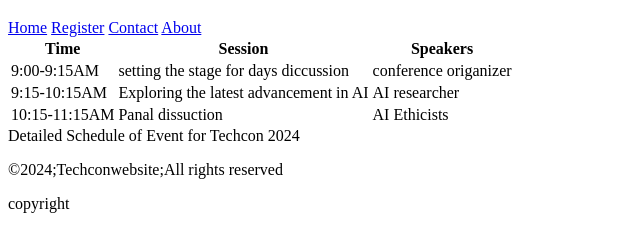
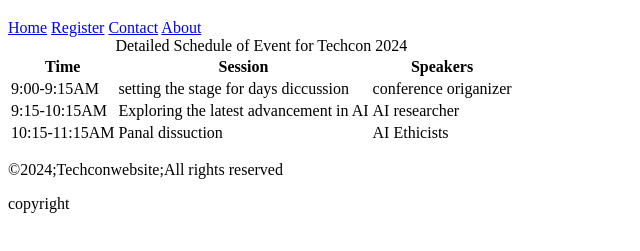
Before and after one commit to Kidist-c/TechCon_HTML, a plain HTML site: page techcon_website/schedule.html in a window 1280 px wide. Shown: the part 61-312 px from the top of the page, without its empty margins (0-640 px from the left). Drawn offline with Linux system fonts and the light colour scheme.

Commit message:
update the table section

```diff
--- a/techcon_website/schedule.html
+++ b/techcon_website/schedule.html
@@ -17,11 +17,14 @@
         </header>
         <main>
             <table>
+                <caption> Detailed Schedule of Event for Techcon 2024 </caption>
+                <thead>
                     <tr>
                         <th scope="col">Time</th>
                         <th scope="col">Session</th>
                         <th scope="col">Speakers</th>
                     </tr>
+                    <tbody>
                         <tr>
                             <td>9:00-9:15AM</td>
                             <td>setting the stage for days diccussion</td>
@@ -39,8 +42,13 @@
                             <td>Panal dissuction</td>
                             <td>AI Ethicists</td>
                         </tr>
+
+                    </tbody>
+
+
+
             </table>
-            <caption> Detailed Schedule of Event for Techcon 2024 </caption>
+
         </main>
         <footer>
             <p>&copy;2024;Techconwebsite;All rights reserved</p>
```
Lines whose indentation alone changed are shown as unchanged.
